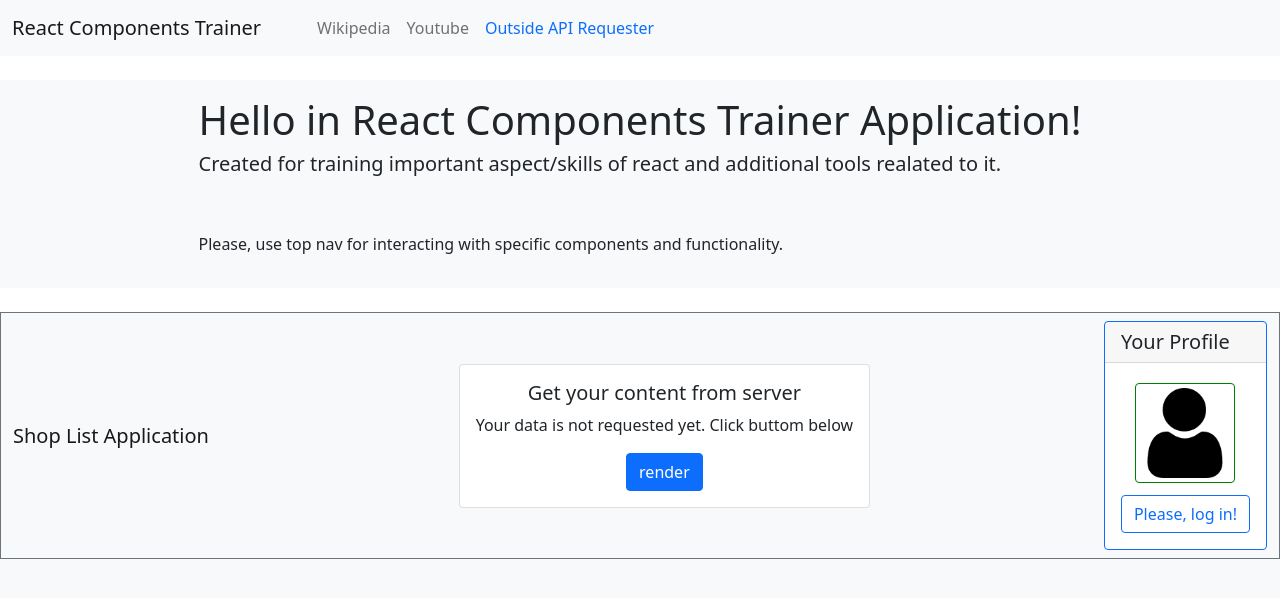
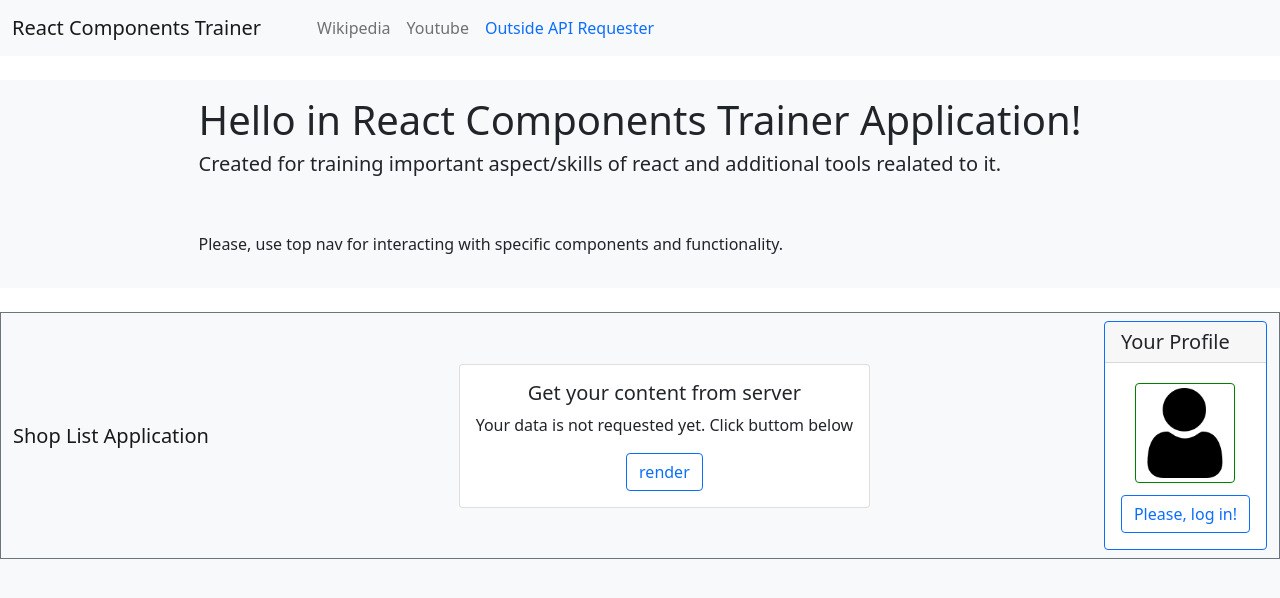
Before and after one commit to kxconrad/React-Components-Trainer, a React (Create React App) app: page / in a window 1280 px wide. Both pictures are taken after a click on the item "Outside API Requester". Shown: the top 598 px of the page. Built offline with nearby package versions, Linux system fonts and the light colour scheme.

Commit message:
button component, styled components added

```diff
--- a/package.json
+++ b/package.json
@@ -10,6 +10,7 @@
     "react": "^17.0.2",
     "react-dom": "^17.0.2",
     "react-scripts": "5.0.0",
+    "styled-components": "^5.3.3",
     "web-vitals": "^2.1.2"
   },
   "scripts": {
--- /dev/null
+++ b/src/components/general/element/Button.js
@@ -0,0 +1,22 @@
+import React from 'react';
+import styled, { css } from 'styled-components'
+
+
+const StyledButton = styled.button`
+    &:focus,
+    &:active{
+        box-shadow: none !important;
+    }
+`;
+
+
+const Button = ({ text, actionHandler }) => {
+
+    return (
+        <StyledButton className="btn btn-outline-primary" onClick={actionHandler}> {text} </StyledButton >
+    );
+
+};
+
+
+export default Button;
--- a/src/components/outsideRequester/topbar/content/CenterSide.js
+++ b/src/components/outsideRequester/topbar/content/CenterSide.js
@@ -1,5 +1,6 @@
 import React from 'react';
 import getShoppingOpenData from '../../../../api/shoppingListApi';
+import Button from '../../../general/element/Button';
 
 class CenterSide extends React.Component {
 
@@ -42,7 +43,7 @@ class CenterSide extends React.Component {
                 <div className="card-body text-center">
                     <h5 className="card-title">Get your content from server</h5>
                     <p className="card-text">{this.state.requestingStatus}</p>
-                    <a href="#" className="btn btn-primary" onClick={this.onClickGetData}>render</a>
+                    <Button text="render" actionHandler={this.onClickGetData} />
                 </div>
             </div>
         );
```
Also changed, not shown: 2 other files (tests, documents, lock files or other folders).
